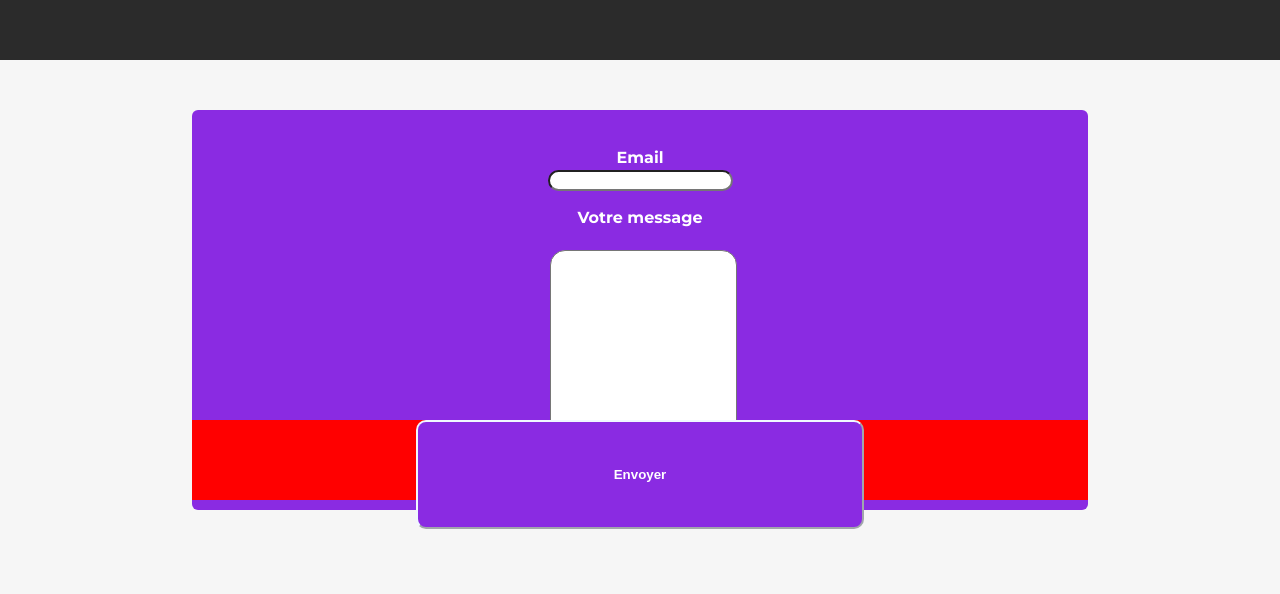
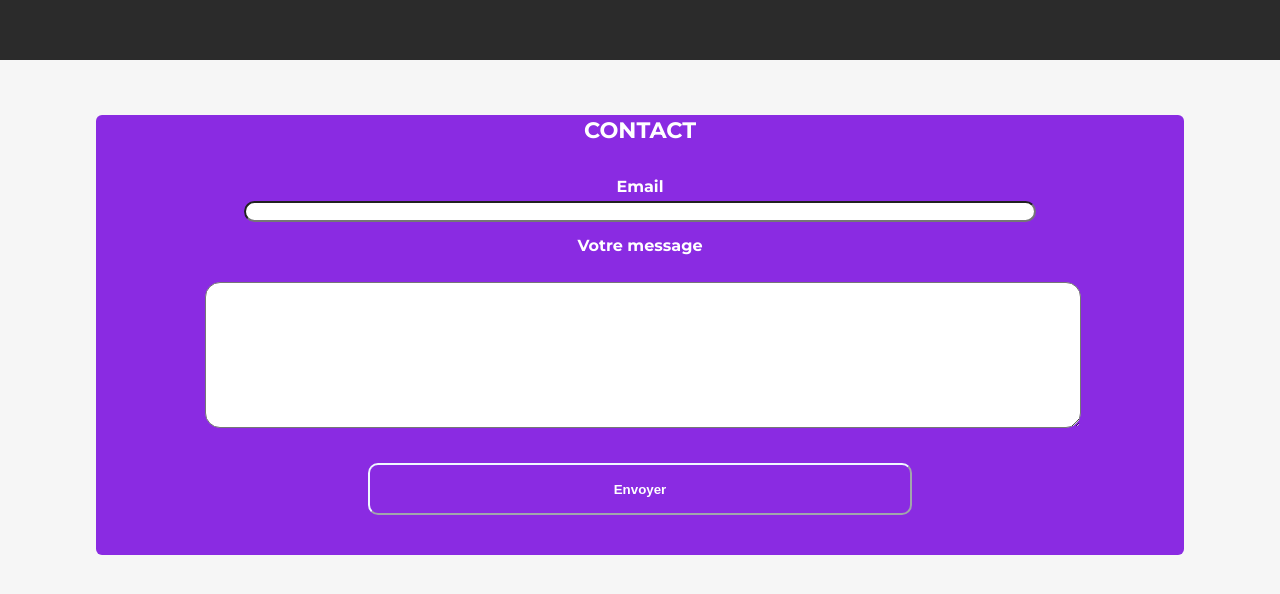
Before and after one commit to The-JW-Corp/JW-Corp-react, a React (Create React App) app: page / in a window 1280 px wide. Shown: the part 740-1334 px from the top of the page. Before the commit the page ends 1300 px from the top, so only its background shows below. Built offline with nearby package versions, Linux system fonts and the light colour scheme.

Commit message:
form resizing

```diff
--- a/src/components/Formulaire/Formulaire.js
+++ b/src/components/Formulaire/Formulaire.js
@@ -24,6 +24,11 @@ function Formulaire() {
         <input type="submit" value="Envoyer" />
       </form> */}
       <form>
+        <div className="form-title">
+          <strong>
+            <h4>CONTACT</h4>
+          </strong>
+        </div>
         <div className="mail-container">
           <label className="label-mail">
             <div className="text-label">Email</div>
@@ -41,9 +46,11 @@ function Formulaire() {
           </label>
         </div>
         <div className="button-container">
-          <button className="submit-button" type="submit">
-            Envoyer
-          </button>
+          <div>
+            <button className="submit-button" type="submit">
+              Envoyer
+            </button>
+          </div>
         </div>
       </form>
     </section>
--- a/src/components/Formulaire/TestForm.css
+++ b/src/components/Formulaire/TestForm.css
@@ -1,16 +1,20 @@
+/* IPHONE SE
+  width 375px
+  height 667px
+*/
 .form-container{
   display: flex;
   justify-content: center;
   align-items: center;
   width: 100vw;
-  height: 500px;
+  height: 550px;
   /* background-color: red; */
   text-align: center;
 }
 
 form {
   background-color: blueviolet;
-  width: 70vw;
+  width: 85vw;
   height: 80%;
   color: white;
   border-radius: 6px;
@@ -22,38 +26,48 @@ form {
   /* overflow: hidden; */
 }
 
+form h4 {
+  font-size: 1.4em;
+}
+
 .mail-container{
   /* background-color: yellow; */
   height: 20%;
+  /* width: 100%; */
   display: flex;
   justify-content: center;
   align-items: center;
 }
 
+.message-container{
+  height: 50%;
+  display: flex;
+  justify-content: center;
+}
+
+.mail-input{
+  /* width: 100%; */
+}
+
 .mail-input > input {
-  /* background-color: blue; */
   border-radius: 15px;
+  width: 90%;
 }
 
 .message-input > textarea {
   border-radius: 15px;
 }
 
-.message-container{
-  /* background-color: #3afc09; */
-  height: 50%;
-  display: flex;
-  justify-content: center;
-  /* align-items: center; */
-}
 
 
 .label-mail {
   height: 25%;
+  width: 80%;
 }
 
 .label-message {
   height: 20%;
+  width: 80%;
 }
 
 .mesage-input{
@@ -68,10 +82,24 @@ form {
 }
 
 textarea{
-  height: 15em;
+  /* height: 15em; */
+  height: 140px ;
   width: 100% !important;
 }
 
+.button-container{
+  display: flex ;
+  justify-self: center ;
+  align-items: center;
+  height: 20%;
+  width: 100%;
+  /* background-color: red; */
+}
+
+.button-container > div {
+  width: 100%;
+  height: 100%;
+}
 .submit-button{
   background-color: blueviolet;
   /* appearance: none; */
@@ -79,8 +107,9 @@ textarea{
   cursor: pointer;
   border-color: aliceblue;
   border-radius: 10px;
-  padding: 5%;
+  /* padding: 5%; */
   width: 50%;
+  height: 60%;
   color: white;
   font-weight: bolder;
 }
@@ -92,14 +121,3 @@ textarea{
 /* .submit-button:focus{
   background-color: blueviolet;
 } */
-
-.button-container{
-  display: flex;
-  justify-self: center;
-  align-items: center;
-  flex-direction: column;
-  /* flex-wrap: wrap; */
-  height: 20%;
-  background-color: red;
-  /* padding: 10%; */
-}
```
